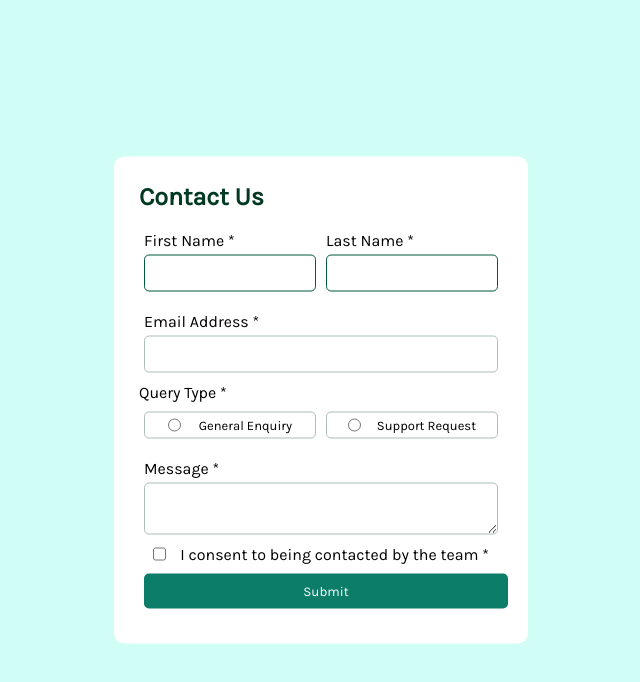
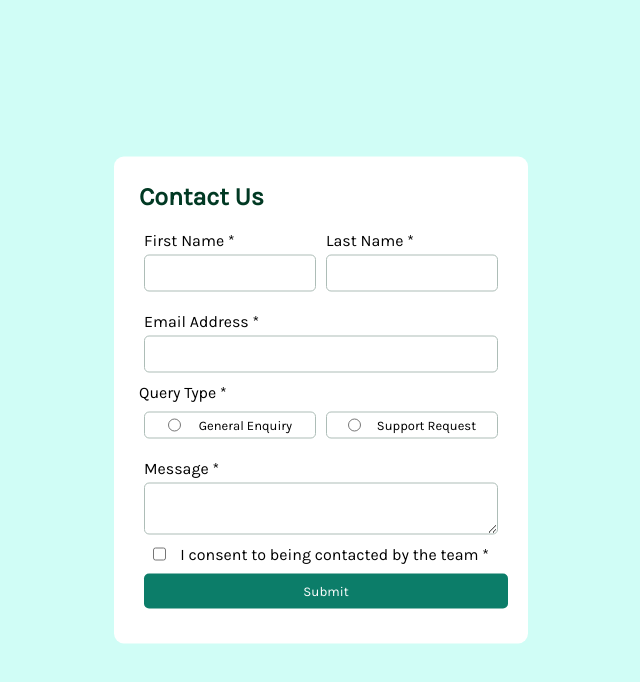
Before and after one commit to victorNwosu-Edusive/contact-form-main, a plain HTML site: page index.html in a window 1280 px wide. Shown: the whole page, without its empty margins (319-959 px from the left). Drawn offline with Linux system fonts and the light colour scheme.

Commit message:
corrected a mistake from the previous commit

```diff
--- a/style.css
+++ b/style.css
@@ -49,7 +49,7 @@ input[type="text"], [type="email"]{
     padding:10px;
 }
 
-input[type="text"], [type="email"]:focus{
+input:focus{
     border: 1.5px solid rgb(0, 89, 55);
     transition: 0.3s ease-out;
 }
```
